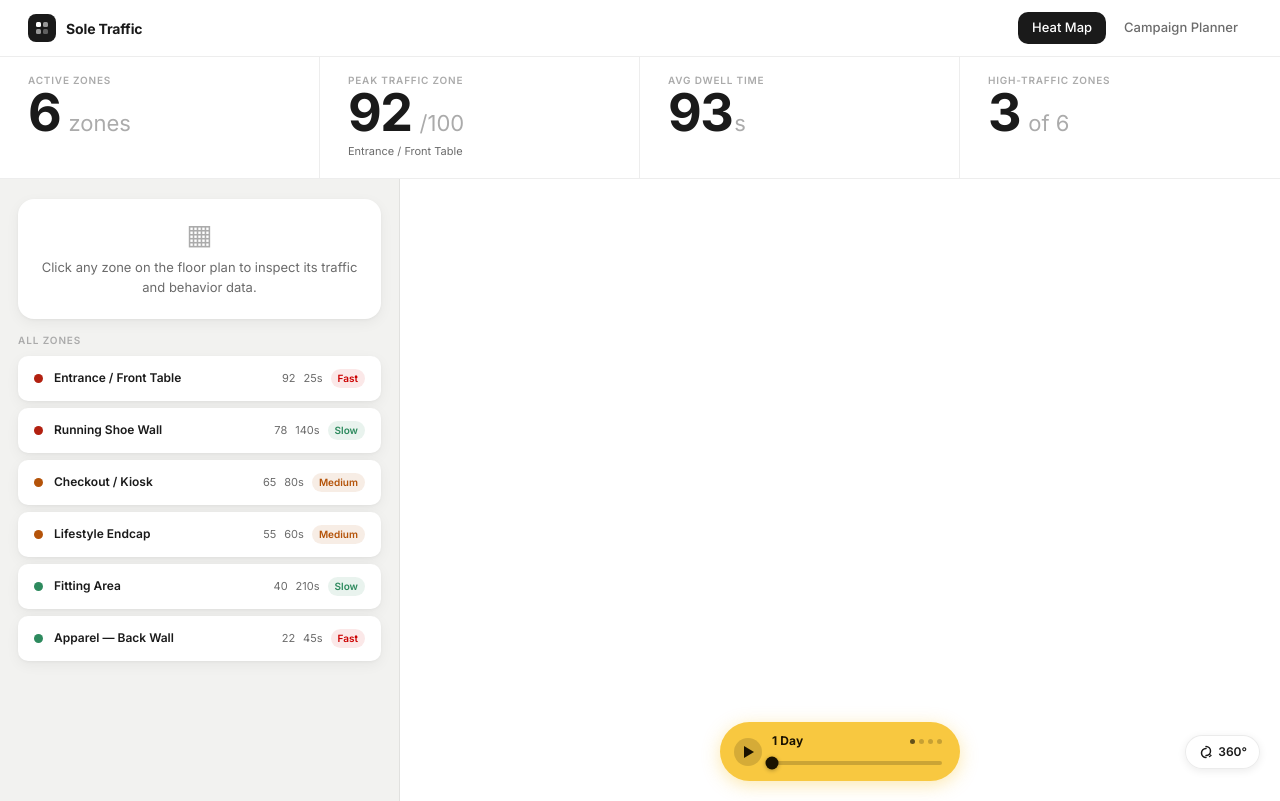
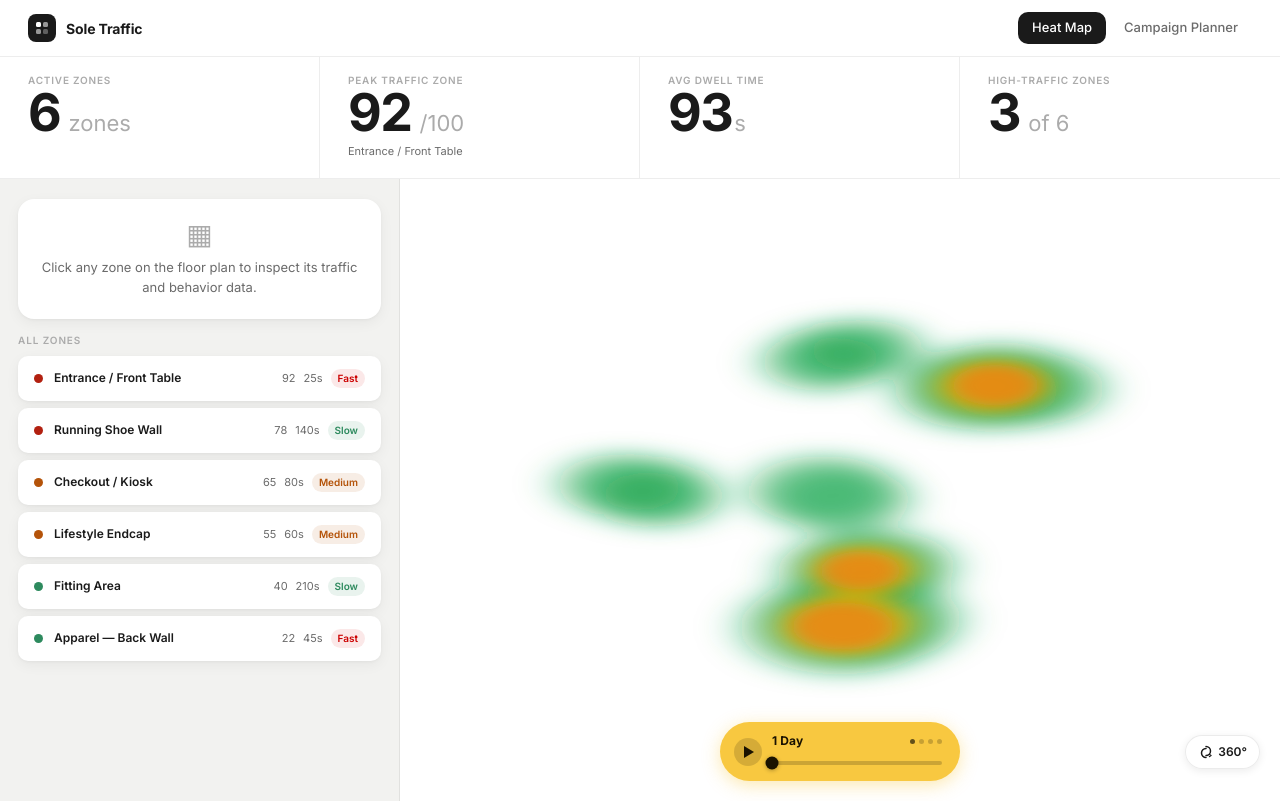
Before and after one commit to mtsmith3325/Sole-Traffic, a Vue app: page / in a window 1280 px wide. Built offline with nearby package versions, Linux system fonts and the light colour scheme.

Commit message:
Unified heat field SVG: merging blobs, 4-color tiers, organic Gaussian shape

```diff
--- a/src/components/FloorPlanHeatmap.vue
+++ b/src/components/FloorPlanHeatmap.vue
@@ -3,7 +3,14 @@
 
     <!-- ══════════════ HEAT MAP MODE (3D image + blob) ══════════════ -->
     <template v-if="showHeat">
-      <div class="store-wrap">
+      <div
+        ref="storeWrap"
+        class="store-wrap"
+        @pointerdown="onWrapPointerDown"
+        @pointermove.passive="onWrapPointerMove"
+        @pointerup="onWrapPointerUp"
+        @pointercancel="onWrapPointerUp"
+      >
         <div
           ref="viewerElement"
           class="cloudimage-360 store-viewer"
@@ -17,8 +24,48 @@
           aria-label="Interactive 360 degree store floor plan"
         />
 
-        <!-- Heat blob remains visible while the store rotates. -->
-        <div class="heat-overlay" :style="heatStyle" />
+        <!-- Per-zone heat blobs — each anchored at left/top so they slide with store rotation -->
+        <!--
+          Single SVG covers the full pane. All zones share per-tier blur groups
+          so overlapping same-colour regions blur and merge into ONE unified shape.
+          viewBox="0 0 100 100" + preserveAspectRatio="none" maps each unit to 1%
+          of the pane's width/height, matching the cx/cy zone percentages exactly.
+        -->
+        <svg
+          class="heat-field"
+          viewBox="0 0 100 100"
+          preserveAspectRatio="none"
+          xmlns="http://www.w3.org/2000/svg"
+        >
+          <defs>
+            <!-- Tighter blur on inner tiers so red core survives -->
+            <filter id="hf-g" x="-30%" y="-30%" width="160%" height="160%">
+              <feGaussianBlur stdDeviation="2.4 1.7"/>
+            </filter>
+            <filter id="hf-y" x="-30%" y="-30%" width="160%" height="160%">
+              <feGaussianBlur stdDeviation="1.8 1.3"/>
+            </filter>
+            <filter id="hf-o" x="-30%" y="-30%" width="160%" height="160%">
+              <feGaussianBlur stdDeviation="1.2 0.9"/>
+            </filter>
+            <filter id="hf-r" x="-30%" y="-30%" width="160%" height="160%">
+              <feGaussianBlur stdDeviation="0.7 0.5"/>
+            </filter>
+          </defs>
+
+          <g filter="url(#hf-g)" fill="rgba(22,163,74,0.50)">
+            <ellipse v-for="(e, i) in heatTiers.green"  :key="i" :cx="e.cx" :cy="e.cy" :rx="e.rx" :ry="e.ry"/>
+          </g>
+          <g filter="url(#hf-y)" fill="rgba(234,179,8,0.55)">
+            <ellipse v-for="(e, i) in heatTiers.yellow" :key="i" :cx="e.cx" :cy="e.cy" :rx="e.rx" :ry="e.ry"/>
+          </g>
+          <g filter="url(#hf-o)" fill="rgba(249,115,22,0.60)">
+            <ellipse v-for="(e, i) in heatTiers.orange" :key="i" :cx="e.cx" :cy="e.cy" :rx="e.rx" :ry="e.ry"/>
+          </g>
+          <g filter="url(#hf-r)" fill="rgba(220,38,38,0.70)">
+            <ellipse v-for="(e, i) in heatTiers.red"    :key="i" :cx="e.cx" :cy="e.cy" :rx="e.rx" :ry="e.ry"/>
+          </g>
+        </svg>
 
         <!-- Zone selection dots (invisible click targets over image areas) -->
         <button
@@ -203,9 +250,37 @@ const props = defineProps({
   showHeat: { type: Boolean, default: false },
 })
 const emit = defineEmits(['select-zone'])
+const storeWrap = ref(null)
 const viewerElement = ref(null)
 const rotationActive = ref(false)
 const viewerReady = ref(false)
+
+// ─── Frame tracker — shadows Cloudimage's internal frame index ───────────────
+// 0 = store-1.jpg (overhead)  ·  1 = store-2.jpg (right-angle)  ·  2 = store-3.jpg (front)
+const currentFrame = ref(0)
+let _dragAnchorX = null
+let _dragBaseFrame = 0
+const PX_PER_FRAME = 58 // pixels of horizontal drag ≈ 1 frame step in Cloudimage
+
+function onWrapPointerDown(e) {
+  if (!rotationActive.value) return
+  _dragAnchorX = e.clientX
+  _dragBaseFrame = currentFrame.value
+}
+
+function onWrapPointerMove(e) {
+  if (_dragAnchorX === null || !rotationActive.value) return
+  const dx = e.clientX - _dragAnchorX
+  const frameShift = Math.round(dx / PX_PER_FRAME)
+  currentFrame.value = (((_dragBaseFrame + frameShift) % 3) + 3) % 3
+}
+
+function onWrapPointerUp() {
+  if (_dragAnchorX !== null) {
+    _dragBaseFrame = currentFrame.value
+    _dragAnchorX = null
+  }
+}
 
 // ─── Time-lapse scrubber ─────────────────────────────────────────────────────
 const timeLapseIndex = ref(0)
@@ -328,51 +403,120 @@ function cap(s) { return s ? s.charAt(0).toUpperCase() + s.slice(1) : '' }
 
 // ─── Heat map mode ────────────────────────────────────────────────────────────
 
-// Approximate % positions of zone centers within the 3D image viewport
-const ZONE_HEAT_POS = {
-  entrance:           { cx: '50%', cy: '72%' },
-  'running-wall':     { cx: '68%', cy: '33%' },
-  'lifestyle-endcap': { cx: '48%', cy: '50%' },
-  'fitting-area':     { cx: '28%', cy: '50%' },
-  checkout:           { cx: '52%', cy: '63%' },
-  'apparel-back':     { cx: '50%', cy: '28%' },
+// Zone center positions (% of store-wrap) per camera angle.
+// Frame 0 = store-1.jpg overhead · 1 = store-2.jpg right-angle · 2 = store-3.jpg front
+// These values can be fine-tuned to match the exact pixel positions in each image.
+const ZONE_HEAT_POS_BY_FRAME = [
+  // Frame 0 — overhead-floor view (default starting frame)
+  {
+    entrance:           { cx: 50, cy: 72 },
+    'running-wall':     { cx: 68, cy: 33 },
+    'lifestyle-endcap': { cx: 48, cy: 50 },
+    'fitting-area':     { cx: 28, cy: 50 },
+    checkout:           { cx: 52, cy: 63 },
+    'apparel-back':     { cx: 50, cy: 28 },
+  },
+  // Frame 1 — right-angle side view (camera on the right, running wall prominent)
+  {
+    entrance:           { cx: 20, cy: 70 },
+    'running-wall':     { cx: 52, cy: 40 },
+    'lifestyle-endcap': { cx: 44, cy: 54 },
+    'fitting-area':     { cx: 33, cy: 56 },
+    checkout:           { cx: 26, cy: 62 },
+    'apparel-back':     { cx: 74, cy: 34 },
+  },
+  // Frame 2 — front-angle view (entrance near bottom, back wall at top)
+  {
+    entrance:           { cx: 50, cy: 78 },
+    'running-wall':     { cx: 72, cy: 36 },
+    'lifestyle-endcap': { cx: 50, cy: 52 },
+    'fitting-area':     { cx: 28, cy: 52 },
+    checkout:           { cx: 56, cy: 67 },
+    'apparel-back':     { cx: 50, cy: 25 },
+  },
+]
+
+function getZonePos(zoneId) {
+  const map = ZONE_HEAT_POS_BY_FRAME[currentFrame.value] || ZONE_HEAT_POS_BY_FRAME[0]
+  return map[zoneId] || { cx: 50, cy: 46 }
 }
 
-const DEFAULT_POS = { cx: '50%', cy: '46%' }
+function getCurrentTrafficForZone(zone) {
+  const snapshot = timelapseSnapshots[timeLapseIndex.value]
+  return snapshot?.zones[zone.id] ?? zone.avgTraffic
+}
 
-const heatStyle = computed(() => {
-  const snapshot = timelapseSnapshots[timeLapseIndex.value]
-  const gradients = []
+// Per-zone lobe offsets (dx/dy as fraction of displacement units) —
+// gives each zone a distinct multi-lobe silhouette.
+const ZONE_LOBES = {
+  entrance:           [{ dx: 0,     dy: 0    }, { dx: 0.14,  dy: -0.10 }],
+  'running-wall':     [{ dx: 0,     dy: 0    }, { dx: -0.12, dy:  0.08 }, { dx: 0.16, dy: 0.06 }],
+  'lifestyle-endcap': [{ dx: 0,     dy: 0    }, { dx: 0.10,  dy:  0.12 }],
+  'fitting-area':     [{ dx: 0,     dy: 0    }, { dx: -0.14, dy: -0.08 }, { dx: 0.08, dy: 0.10 }],
+  checkout:           [{ dx: 0,     dy: 0    }, { dx: 0.12,  dy: -0.06 }],
+  'apparel-back':     [{ dx: 0,     dy: 0    }, { dx: -0.10, dy:  0.12 }, { dx: 0.14, dy: -0.08 }],
+}
 
-  // Render a blob for every zone, sized and colored by traffic at the current time slice
+// Builds per-colour-tier ellipse arrays for the unified heat-field SVG.
+// viewBox is 0–100 in both axes so cx/cy match zone position percentages directly.
+const heatTiers = computed(() => {
+  const snap   = timelapseSnapshots[timeLapseIndex.value]
+  const spread = [1.6, 1.1, 0.65, 0.35][timeLapseIndex.value] ?? 1.0
+  const tiers  = { green: [], yellow: [], orange: [], red: [] }
+
   props.zones.forEach((zone) => {
-    const pos = ZONE_HEAT_POS[zone.id] || DEFAULT_POS
-    const traffic = snapshot?.zones[zone.id] ?? zone.avgTraffic
-    const intensity = traffic / 100
-    const coreR   = Math.round(60  + intensity * 120)  // 60–180 px
-    const midR    = Math.round(140 + intensity * 160)  // 140–300 px
-    const outerR  = Math.round(200 + intensity * 200)  // 200–400 px
-    const isHot   = traffic >= 75
-    const isMid   = traffic >= 45
+    const pos    = getZonePos(zone.id)   // { cx, cy } already in 0–100 units
+    const traffic = snap?.zones[zone.id] ?? zone.avgTraffic
+    const t      = traffic / 100
+    const lobes  = ZONE_LOBES[zone.id] || [{ dx: 0, dy: 0 }]
 
-    // Core: red/amber/green per traffic level
-    const [cr, cg, cb] = isHot ? [220, 38, 38] : isMid ? [234, 179, 8] : [22, 163, 74]
-    // Outer glow: green ambient for all zones
-    const [gr, gg, gb] = [34, 197, 94]
+    // Ellipse radii in viewBox units (1 unit = 1% of pane dimension)
+    const rx = 2.5 + t * 13   // 2.5–15.5 units
+    const ry = 1.8 + t * 8.5  // 1.8–10.3 units
 
-    const a0 = (intensity * 0.90).toFixed(2)
-    const a1 = (intensity * 0.48).toFixed(2)
-    const a2 = (intensity * 0.22).toFixed(2)
-    const a3 = (intensity * 0.10).toFixed(2)
+    // Max lobe displacement in viewBox units, shrinks as blobs consolidate over time
+    const ldx = 13 * spread
+    const ldy = 8  * spread
 
-    gradients.push(
-      `radial-gradient(circle ${coreR}px at ${pos.cx} ${pos.cy}, rgba(${cr},${cg},${cb},${a0}) 0%, rgba(${cr},${cg},${cb},${a1}) 45%, transparent 80%)`,
-      `radial-gradient(circle ${midR}px at ${pos.cx} ${pos.cy}, rgba(${cr},${cg},${cb},${a2}) 0%, transparent 70%)`,
-      `radial-gradient(circle ${outerR}px at ${pos.cx} ${pos.cy}, rgba(${gr},${gg},${gb},${a3}) 0%, transparent 65%)`,
-    )
+    // GREEN outer — one ellipse per lobe
+    lobes.forEach((l, i) => {
+      tiers.green.push({
+        cx: pos.cx + l.dx * ldx,
+        cy: pos.cy + l.dy * ldy,
+        rx: rx * (1 - i * 0.05),
+        ry: ry * (1 - i * 0.05),
+      })
+    })
+
+    if (traffic >= 45) {
+      // YELLOW mid — lobes pulled to 55% of spread
+      lobes.slice(0, 2).forEach((l, i) => {
+        tiers.yellow.push({
+          cx: pos.cx + l.dx * ldx * 0.55,
+          cy: pos.cy + l.dy * ldy * 0.55,
+          rx: rx * 0.66,
+          ry: ry * 0.66,
+        })
+      })
+
+      // ORANGE inner — centred with slight secondary-lobe pull
+      const l0 = lobes[0]
+      const l1 = lobes[1] || { dx: 0, dy: 0 }
+      tiers.orange.push({
+        cx: pos.cx + (l0.dx * 0.25 + l1.dx * 0.12) * ldx,
+        cy: pos.cy + (l0.dy * 0.25 + l1.dy * 0.12) * ldy,
+        rx: rx * 0.50,
+        ry: ry * 0.50,
+      })
+    }
+
+    if (traffic >= 75) {
+      // RED core — always at zone centre
+      tiers.red.push({ cx: pos.cx, cy: pos.cy, rx: rx * 0.32, ry: ry * 0.32 })
+    }
   })
 
-  return { background: gradients.join(',') }
+  return tiers
 })
 
 // Zone click hit-area positions (% within the store image)
@@ -475,15 +619,15 @@ function zoneHitStyle(id) {
   display: none !important;
 }
 
-.heat-overlay {
+/* Single full-pane SVG — all zones in one drawing context so blobs merge */
+.heat-field {
   position: absolute;
-  inset: -72px -48px -120px;
+  inset: 0;
+  width: 100%;
+  height: 100%;
   z-index: 2;
   pointer-events: none;
-  mix-blend-mode: screen;
-  background-size: calc(100% - 96px) calc(100% - 192px) !important;
-  background-position: 48px 72px !important;
-  background-repeat: no-repeat !important;
+  overflow: visible;
 }
 
 /* Invisible zone hit targets over image */
--- a/src/data/mockData.js
+++ b/src/data/mockData.js
@@ -55,53 +55,53 @@ export const placementTypes = [
 
 export const timeWindows = ['Morning', 'Afternoon', 'Evening', 'Weekend']
 
-// Time-lapse traffic snapshots — relative traffic index (0-100) per zone
-// Each snapshot represents cumulative/average traffic patterns up to that point in time.
-// Values tell the story: entrance is always busy; back-of-store builds over time as
-// campaigns and signage improvements take effect.
+// Time-lapse traffic snapshots — relative traffic index (0-100) per zone.
+// Story: at Day 1 traffic is flat and spread across the whole floor.
+// Over months it consolidates — entrance and running wall become dominant
+// hotspots while back-of-store cools down, creating true clustering by year 1.
 export const timelapseSnapshots = [
   {
     label: '1 Day',
     zones: {
-      entrance: 88,
-      'running-wall': 65,
-      'lifestyle-endcap': 38,
-      'fitting-area': 28,
-      checkout: 55,
-      'apparel-back': 14,
+      entrance: 68,
+      'running-wall': 55,
+      'lifestyle-endcap': 44,
+      'fitting-area': 38,
+      checkout: 50,
+      'apparel-back': 35,
     },
   },
   {
     label: '3 Months',
     zones: {
-      entrance: 93,
-      'running-wall': 81,
+      entrance: 84,   // red
+      'running-wall': 80,   // red
       'lifestyle-endcap': 58,
-      'fitting-area': 44,
-      checkout: 70,
+      'fitting-area': 42,
+      checkout: 76,   // red
       'apparel-back': 30,
     },
   },
   {
     label: '6 Months',
     zones: {
-      entrance: 91,
-      'running-wall': 85,
-      'lifestyle-endcap': 68,
-      'fitting-area': 55,
-      checkout: 76,
-      'apparel-back': 46,
+      entrance: 93,   // red
+      'running-wall': 90,   // red
+      'lifestyle-endcap': 76,  // red
+      'fitting-area': 40,
+      checkout: 87,   // red
+      'apparel-back': 22,
     },
   },
   {
     label: '1 Year',
     zones: {
-      entrance: 95,
-      'running-wall': 92,
-      'lifestyle-endcap': 78,
-      'fitting-area': 63,
-      checkout: 83,
-      'apparel-back': 60,
+      entrance: 98,   // red
+      'running-wall': 96,   // red
+      'lifestyle-endcap': 82,  // red
+      'fitting-area': 32,
+      checkout: 92,   // red
+      'apparel-back': 14,
     },
   },
 ]
```
